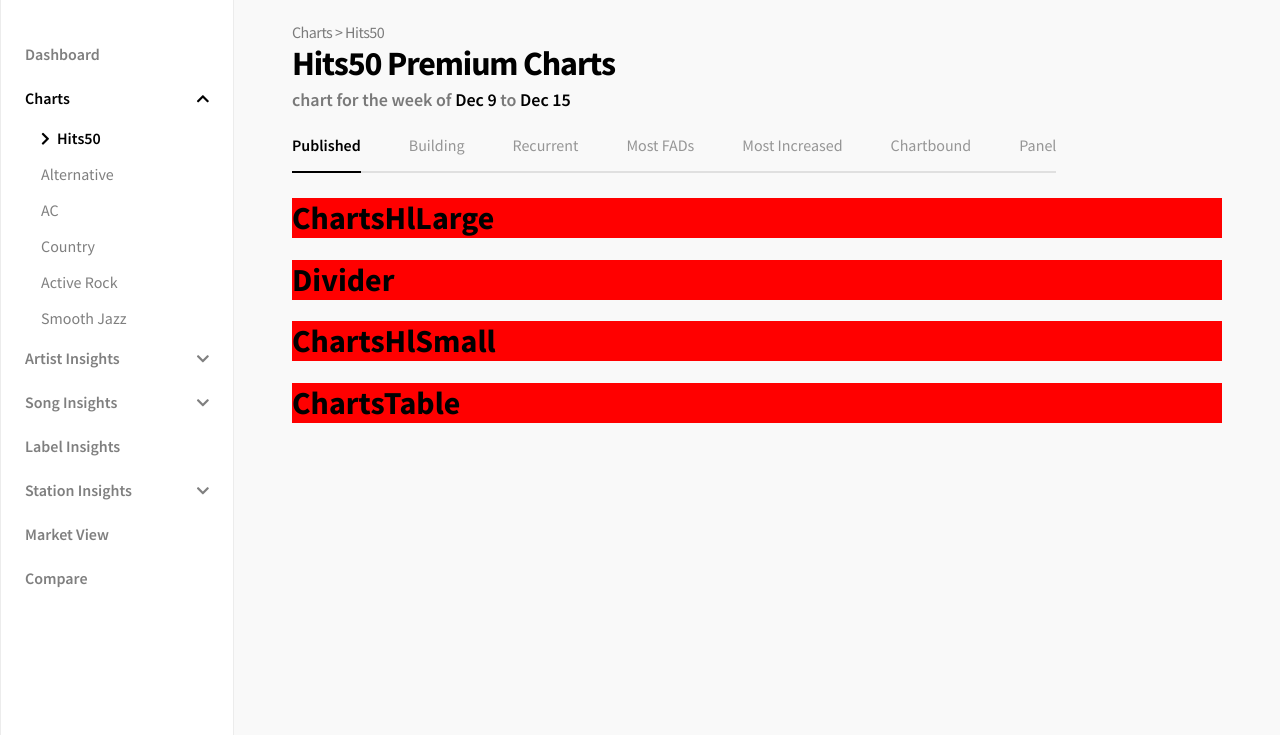
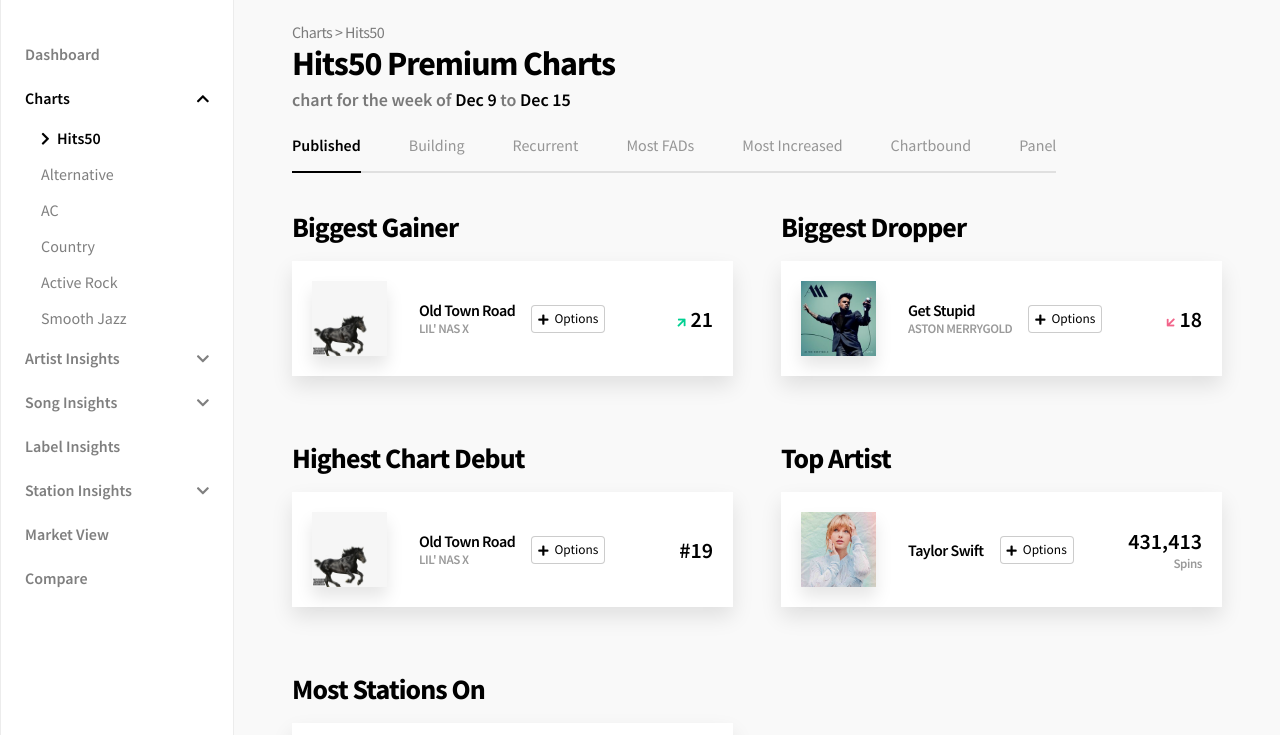
Before and after one commit to jcsison/measuremusic-mockup, a React app: page / in a window 1280 px wide. Shown: the part 65-800 px from the top of the page. Built offline with nearby package versions, Linux system fonts and the light colour scheme.

Commit message:
feat: add large charts

```diff
--- /dev/null
+++ b/src/components/charts/charts-hl-large/chart-large/chart-large.css
@@ -0,0 +1,89 @@
+.chart-large {
+  background-color: #fff;
+  box-shadow: 0 10px 20px 0 rgba(0, 0, 0, 0.1);
+}
+
+.chart-lg-area {
+  display: flex;
+  justify-content: space-between;
+  padding: 20px;
+}
+
+.chart-lg-icon-down {
+  color: #f2648a;
+  font-size: 12px;
+  margin-right: 4px;
+  transform: rotate(45deg);
+}
+
+.chart-lg-icon-plus {
+  margin: 0 6px 2px 0;
+}
+
+.chart-lg-icon-up {
+  color: #00d092;
+  font-size: 12px;
+  margin-right: 4px;
+  transform: rotate(45deg);
+}
+
+.chart-lg-img {
+  box-shadow: 0 10px 16px 0 rgba(0, 0, 0, 0.1);
+  height: 75px;
+  width: 75px;
+}
+
+.chart-lg-info {
+  padding: 0 16px 0 32px;
+}
+
+.chart-lg-left {
+  display: flex;
+}
+
+.chart-lg-options {
+  align-items: center;
+  background-color: #fff;
+  border: 1px solid rgba(0, 0, 0, 0.2);
+  border-radius: 4px;
+  color: #000;
+  display: flex;
+  font-family: 'Source Sans Pro', sans-serif;
+  height: 28px;
+}
+
+.chart-lg-main {
+  align-items: center;
+  display: flex;
+}
+
+.chart-lg-right {
+  align-items: center;
+  display: flex;
+}
+
+.chart-lg-stat {
+  font-size: 22px;
+  font-weight: 600;
+  text-align: right;
+}
+
+.chart-lg-substat {
+  color: #9a9a9a;
+  font-size: 13px;
+  font-weight: 600;
+  letter-spacing: -0.42px;
+  text-align: right;
+}
+
+.chart-lg-subtitle {
+  color: #9a9a9a;
+  font-size: 13px;
+  font-weight: 600;
+  letter-spacing: -0.42px;
+}
+
+.chart-lg-title {
+  font-weight: 600;
+  letter-spacing: -0.52px;
+}
--- /dev/null
+++ b/src/components/charts/charts-hl-large/chart-large/chart-large.js
@@ -0,0 +1,52 @@
+import React from 'react'
+
+import './chart-large.css'
+
+export default function ChartLarge(props) {
+  return (
+    <div className="chart-large">
+      <div className="chart-lg-area">
+        <div className="chart-lg-left">
+          {props.art != null && (
+            <img className="chart-lg-img" alt="Chart Art" src={props.art} />
+          )}
+
+          <span className="chart-lg-main">
+            <div className="chart-lg-info">
+              {props.title != null && (
+                <div className="chart-lg-title">{props.title}</div>
+              )}
+              {props.subtitle != null && (
+                <div className="chart-lg-subtitle">{props.subtitle}</div>
+              )}
+            </div>
+
+            <button className="chart-lg-options">
+              <i className="chart-lg-icon-plus fas fa-plus fa-sm" />
+              Options
+            </button>
+          </span>
+        </div>
+
+        <div className="chart-lg-right">
+          <div>
+            {props.stat != null && (
+              <div className="chart-lg-stat">
+                {props.up === true && (
+                  <i className="chart-lg-icon-up fas fa-arrow-up" />
+                )}
+                {props.down === true && (
+                  <i className="chart-lg-icon-down fas fa-arrow-down" />
+                )}
+                {props.stat}
+              </div>
+            )}
+            {props.substat != null && (
+              <div className="chart-lg-substat">{props.substat}</div>
+            )}
+          </div>
+        </div>
+      </div>
+    </div>
+  )
+}
--- /dev/null
+++ b/src/components/charts/charts-hl-large/chart-large/index.js
@@ -0,0 +1 @@
+export { default } from './chart-large.js'
--- a/src/components/charts/charts-hl-large/charts-hl-large.css
+++ b/src/components/charts/charts-hl-large/charts-hl-large.css
@@ -1,3 +1,32 @@
+.chart-block {
+  margin: 32px 24px;
+}
+
+.chart-block-container {
+  flex-basis: 33%;
+}
+
+.chart-title-large {
+  font-size: 28px;
+  font-weight: 700;
+  letter-spacing: -0.9px;
+  padding-bottom: 16px;
+}
+
 .charts-hl-large {
-  background-color: #f00;
+  display: flex;
+  flex-wrap: wrap;
+  margin: 0 -24px;
 }
+
+@media only screen and (max-width: 1599px) {
+  .chart-block-container {
+    flex-basis: 50%;
+  }
+}
+
+@media only screen and (max-width: 1199px) {
+  .chart-block-container {
+    flex-basis: 100%;
+  }
+}
--- a/src/components/charts/charts-hl-large/charts-hl-large.js
+++ b/src/components/charts/charts-hl-large/charts-hl-large.js
@@ -1,11 +1,70 @@
 import React from 'react'
+
+import ChartLarge from './chart-large'
 
 import './charts-hl-large.css'
 
 export default function ChartsHlLarge(props) {
   return (
     <div className="charts-hl-large">
-      <h1>ChartsHlLarge</h1>
+      <div className="chart-block-container">
+        <div className="chart-block">
+          <div className="chart-title-large">Biggest Gainer</div>
+          <ChartLarge
+            art="/images/old-town-road-album.jpeg"
+            stat="21"
+            subtitle="LIL' NAS X"
+            title="Old Town Road"
+            up
+          />
+        </div>
+      </div>
+      <div className="chart-block-container">
+        <div className="chart-block">
+          <div className="chart-title-large">Biggest Dropper</div>
+          <ChartLarge
+            art="/images/get-stupid-album.jpg"
+            down
+            stat="18"
+            subtitle="ASTON MERRYGOLD"
+            title="Get Stupid"
+          />
+        </div>
+      </div>
+      <div className="chart-block-container">
+        <div className="chart-block">
+          <div className="chart-title-large">Highest Chart Debut</div>
+          <ChartLarge
+            art="/images/old-town-road-album.jpeg "
+            stat="#19"
+            subtitle="LIL' NAS X"
+            title="Old Town Road"
+          />
+        </div>
+      </div>
+      <div className="chart-block-container">
+        <div className="chart-block">
+          <div className="chart-title-large">Top Artist</div>
+          <ChartLarge
+            art="/images/taylor-swift-artist.jpg "
+            stat="431,413"
+            substat="Spins"
+            title="Taylor Swift"
+          />
+        </div>
+      </div>
+      <div className="chart-block-container">
+        <div className="chart-block">
+          <div className="chart-title-large">Most Stations On</div>
+          <ChartLarge
+            art="/images/old-town-road-album.jpeg"
+            stat="431"
+            substat="Stations"
+            subtitle="LIL' NAS X"
+            title="Old Town Road"
+          />
+        </div>
+      </div>
     </div>
   )
 }
--- a/src/components/charts/charts-tabbar/charts-tabbar.css
+++ b/src/components/charts/charts-tabbar/charts-tabbar.css
@@ -1,11 +1,13 @@
 .charts-tabbar {
   display: flex;
+  flex-wrap: nowrap;
   padding: 24px 0 4px;
+  white-space: nowrap;
 }
 
 .tab-label {
   color: rgba(0, 0, 0, 0.4);
-  margin: 0 24px 0 24px;
+  margin: 0 24px;
   padding-bottom: 16px;
   text-decoration: none;
 }
@@ -28,3 +30,17 @@
   border-bottom: 2px solid rgba(0, 0, 0, 0.1);
   padding-bottom: 16px;
 }
+
+@media only screen and (max-width: 1079px) {
+  .tab-label {
+    margin: 0 12px;
+  }
+
+  .tab-label-first {
+    margin: 0 12px 0 0;
+  }
+
+  .tab-label-last {
+    margin: 0 0 0 12px;
+  }
+}
--- a/src/components/shared/divider/divider.css
+++ b/src/components/shared/divider/divider.css
@@ -1,3 +1,5 @@
 .divider {
-  background-color: #f00;
+  background-color: #ececec;
+  height: 1px;
+  margin: 32px 0;
 }
--- a/src/components/shared/divider/divider.js
+++ b/src/components/shared/divider/divider.js
@@ -3,9 +3,5 @@
 import './divider.css'
 
 export default function Divider(props) {
-  return (
-    <div className="divider">
-      <h1>Divider</h1>
-    </div>
-  )
+  return <div className="divider"></div>
 }
--- a/src/index.css
+++ b/src/index.css
@@ -5,9 +5,17 @@
   margin: 0;
 }
 
+button::-moz-focus-inner {
+  border: none;
+}
+
+button:focus {
+  outline: none;
+}
+
 :focus {
+  box-shadow: 0 0 4px rgba(81, 203, 238, 0.75);
   outline: 1px solid rgba(81, 203, 238, 0.75);
-  box-shadow: 0 0 5px rgba(81, 203, 238, 0.5);
 }
 
 ::placeholder {
```
Also changed, not shown: public/images/get-stupid-album.jpg (added), public/images/old-town-road-album.jpeg (added), public/images/taylor-swift-artist.jpg (added).
